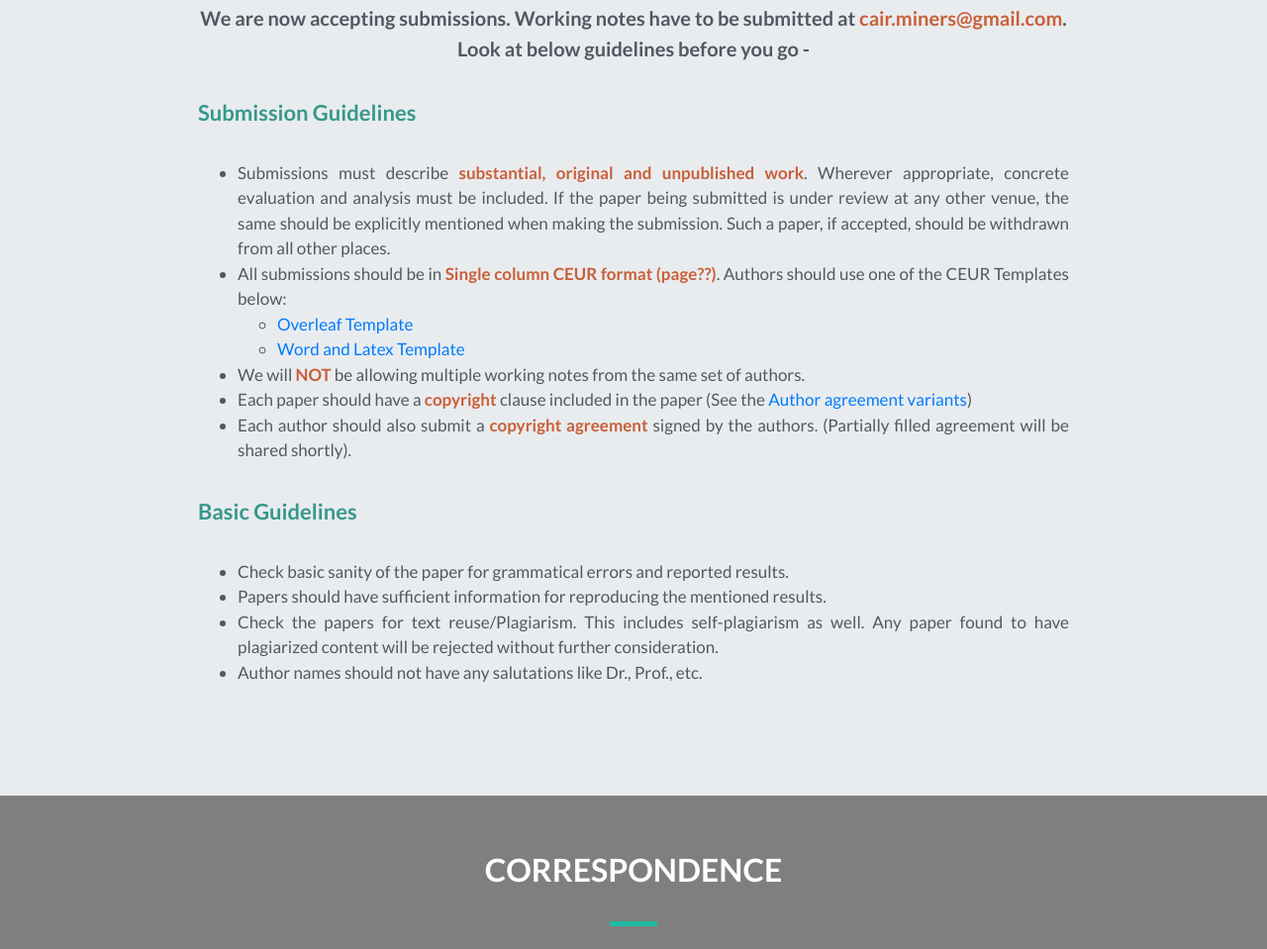
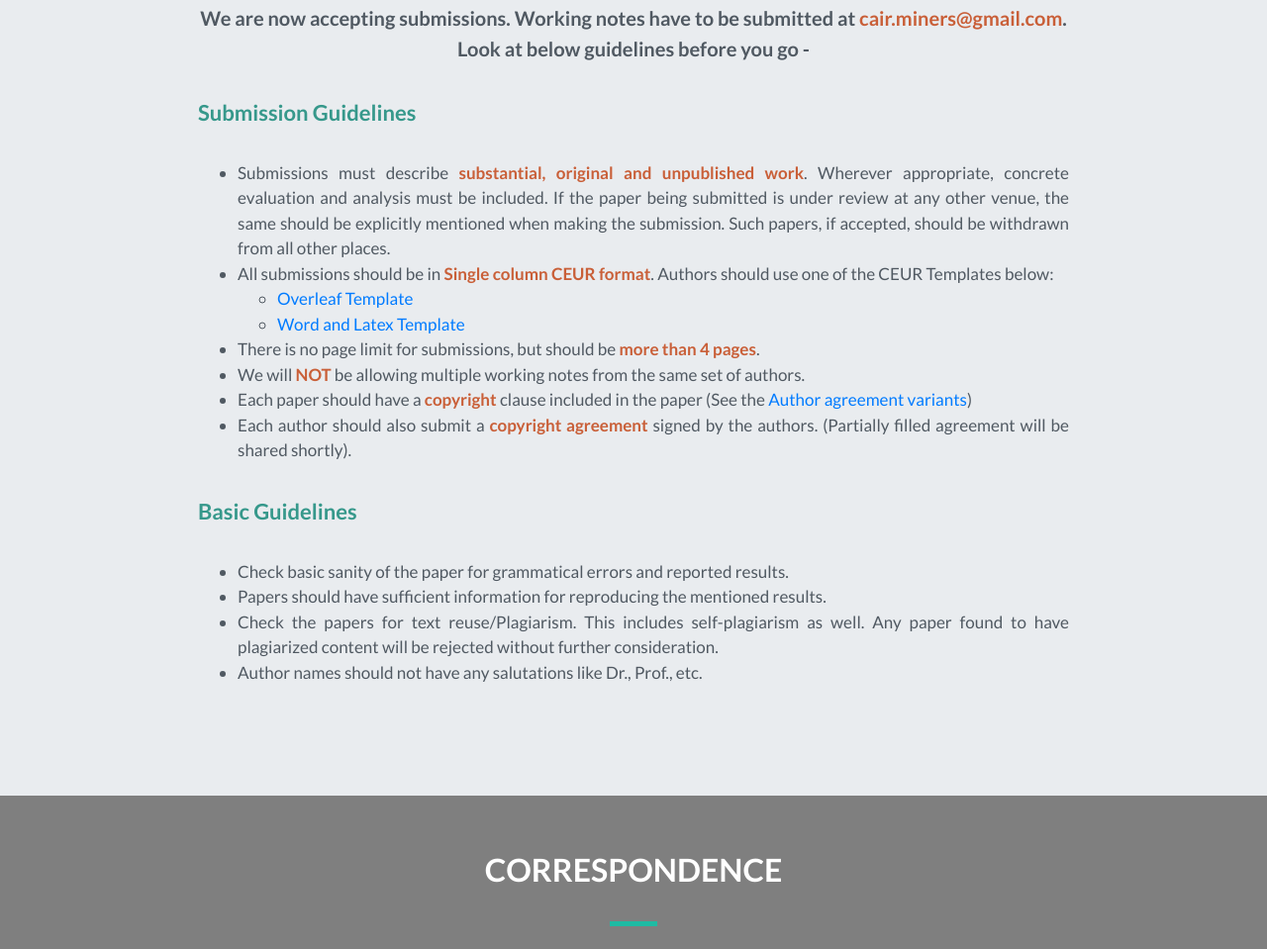
Before and after one commit to suchanadatta/CAIR-website, a plain HTML site: page index.html in a window 1280 px wide. Shown: the part 5068-6027 px from the top of the page at 99% size. Drawn offline with Linux system fonts and the light colour scheme.

Commit message:
guidelines modified

```diff
--- a/index.html
+++ b/index.html
@@ -376,12 +376,13 @@
 	<p align="middle"><b style="font-size:20px">We are now accepting submissions. Working notes have to be submitted at <b style="color:#c95f38;">cair.miners@gmail.com</b>. Look at below guidelines before you go -</b></p>
 	<p align="justify"><b style="font-size:22px; color:#36988B;">Submission Guidelines</b></p>
 		<ul align="justify" style="font-size:17px">
-			<li>Submissions must describe <b style="color:#c95f38;">substantial, original and unpublished work</b>. Wherever appropriate, concrete evaluation and 				analysis must be included. If the paper being submitted is under review at any other venue, the same should be explicitly mentioned when making the 				submission. Such a paper, if accepted, should be withdrawn from all other places.</li>
-			<li>All submissions should be in <b style="color:#c95f38;">Single column CEUR format (page??)</b>. Authors should use one of the CEUR Templates below:</li>
+			<li>Submissions must describe <b style="color:#c95f38;">substantial, original and unpublished work</b>. Wherever appropriate, concrete evaluation and 				analysis must be included. If the paper being submitted is under review at any other venue, the same should be explicitly mentioned when making the 				submission. Such papers, if accepted, should be withdrawn from all other places.</li>
+			<li>All submissions should be in <b style="color:#c95f38;">Single column CEUR format</b>. Authors should use one of the CEUR Templates below:</li>
 				<ul align="justify" style="font-size:17px">
 					<li><a href="https://www.overleaf.com/read/gwhxnqcghhdt" style="text-decoration: none" target="_blank">Overleaf Template</a></li>
 					<li><a href=" http://ceur-ws.org/Vol-XXX/CEURART.zip" style="text-decoration: none" target="_blank">Word and Latex Template</a></li>
 				</ul>
+			<li>There is no page limit for submissions, but should be <b style="color:#c95f38;">more than 4 pages</b>.
 			<li>We will <b style="color:#c95f38;">NOT</b> be allowing multiple working notes from the same set of authors.</li>
 			<li>Each paper should have a <b style="color:#c95f38;">copyright</b> clause included in the paper (See the
 				<a href="http://ceur-ws.org/HOWTOSUBMIT.html" style="text-decoration: none" target="_blank"</a>Author agreement variants</a>)</li>
```
